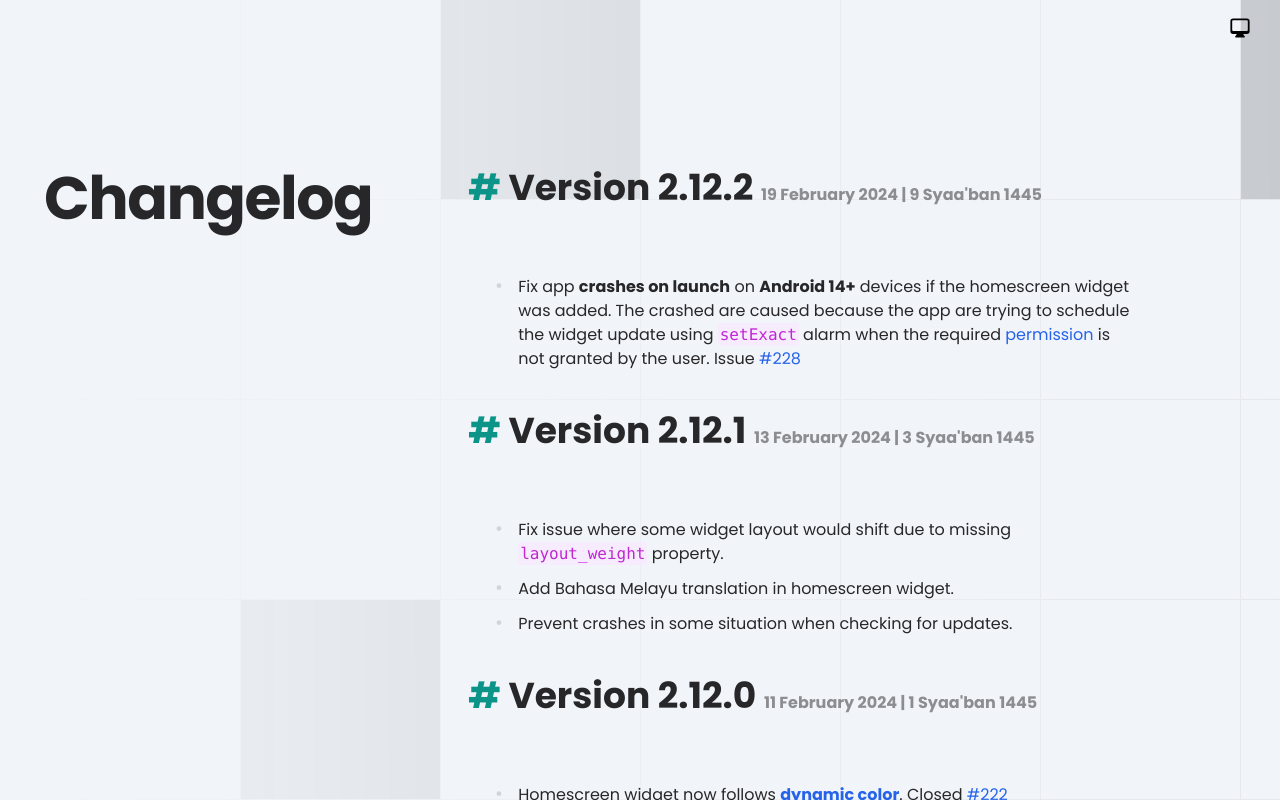
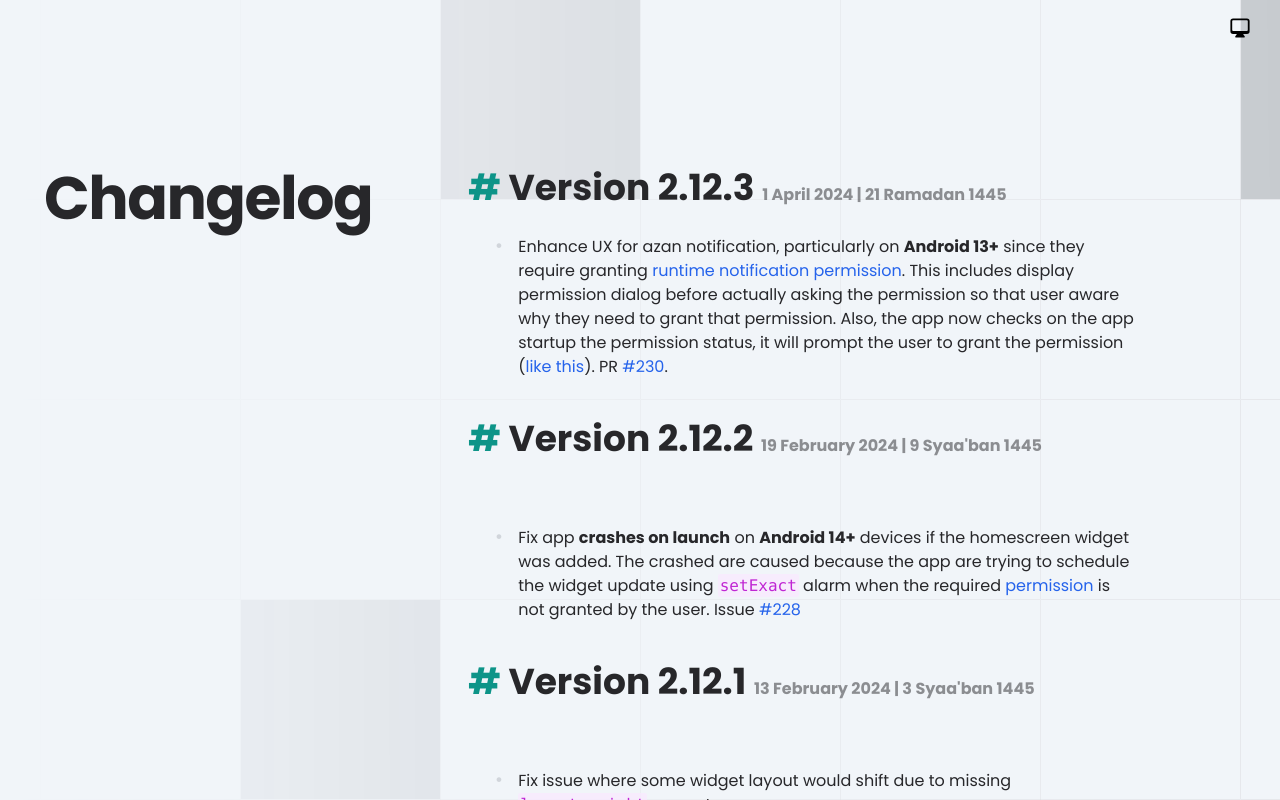
Before and after one commit to mptwaktusolat/waktusolat-site, a Next.js app: page /en/changelog in a window 1280 px wide. Shown: the top 800 px of the page. Built offline with nearby package versions, Linux system fonts and the light colour scheme; no server answers; grey boxes are pictures that could not be loaded.

Commit message:
:pencil2: Add changelog for version 2.12.3

```diff
--- a/app/[locale]/changelog/page.mdx
+++ b/app/[locale]/changelog/page.mdx
@@ -1,12 +1,18 @@
 import MdxLayout from '@/components/mdx-layout'
 import ChangelogHeader from '@/components/changelog-header'
 
-<ChangelogHeader version="2.12.2" date="19 February 2024" hijriDate="9 Syaa'ban 1445" githubSlug="2.12.2+145" />
+<ChangelogHeader version="2.12.3" date="1 April 2024" hijriDate="21 Ramadan 1445" githubSlug="2.12.3+147" />
+
+- Enhance UX for azan notification, particularly on **Android 13+** since they require granting [runtime notification permission](https://source.android.com/docs/core/display/notification-perm).
+This includes display permission dialog before actually asking the permission so that user aware why they need to grant that permission. Also, the app now checks on the app
+startup the permission status, it will prompt the user to grant the permission ([like this](https://github.com/mptwaktusolat/app_waktu_solat_malaysia/assets/60868965/da956dd8-beda-4aa8-8b2f-d6112e708dec)). PR [#230](https://github.com/mptwaktusolat/app_waktu_solat_malaysia/pull/230).
+
+<ChangelogHeader version="2.12.2" date="19 February 2024" hijriDate="9 Syaa'ban 1445" githubSlug="2.12.2+146" />
 
 - Fix app **crashes on launch** on **Android 14+** devices if the homescreen widget was added. The crashed are caused because the app are trying
 to schedule the widget update using [`setExact`](https://developer.android.com/reference/android/app/AlarmManager#setExact(int,%20long,%20android.app.PendingIntent)) alarm when the required [permission](https://developer.android.com/develop/background-work/services/alarms/schedule#using-schedule-exact-permission) is not granted by the user. Issue [#228](https://github.com/mptwaktusolat/app_waktu_solat_malaysia/issues/228)
 
-<ChangelogHeader version="2.12.1" date="13 February 2024" hijriDate="3 Syaa'ban 1445" githubSlug="2.12.1+144" />
+<ChangelogHeader version="2.12.1" date="13 February 2024" hijriDate="3 Syaa'ban 1445" githubSlug="2.12.1+145" />
 
 - Fix issue where some widget layout would shift due to missing `layout_weight` property.
 - Add Bahasa Melayu translation in homescreen widget.
--- a/components/sections/HeroSection.jsx
+++ b/components/sections/HeroSection.jsx
@@ -12,7 +12,7 @@ import LanguageChanger from "@/components/LanguageChanger";
 import { Tooltip } from "react-tooltip";
 
 const Hero = () => {
-  const latestVersion = "2.12.2";
+  const latestVersion = "2.12.3";
   const { t } = useTranslation();
   return (
     <section className="relative">
```
